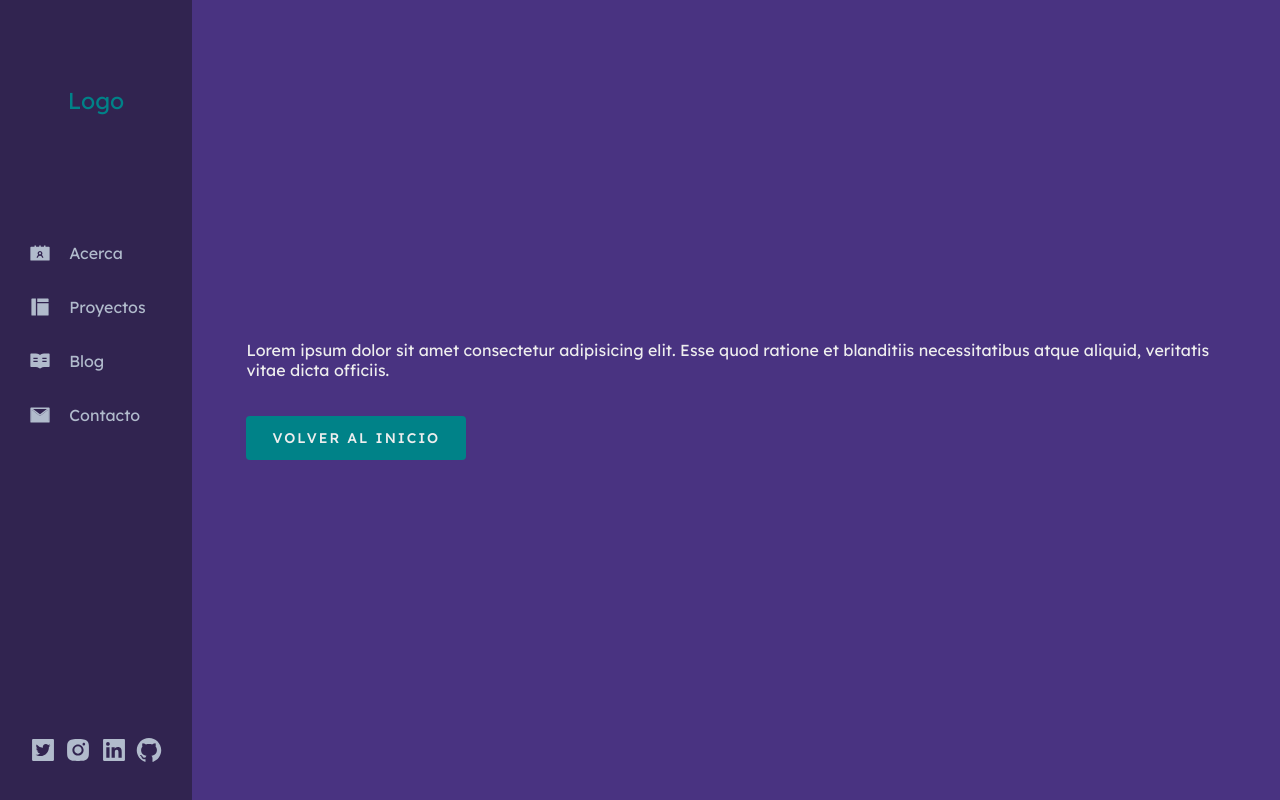
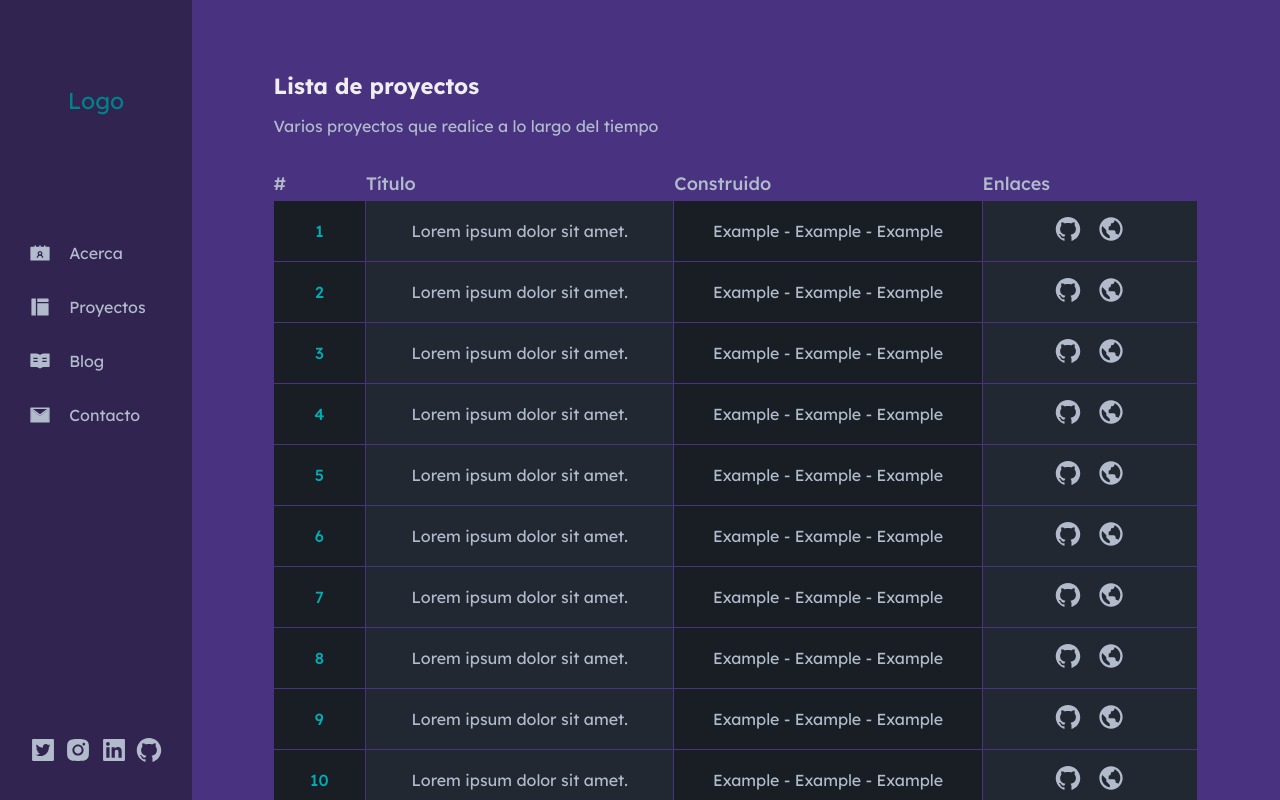
Before and after one commit to martinrol/mxrold, a React app: page /proyectos/listado in a window 1280 px wide. Shown: the top 800 px of the page. Built offline with nearby package versions, Linux system fonts and the light colour scheme; the HTML template or start-up script is replaced by a standard one.

Commit message:
Componente TotalWorks y TotalWorksList creados con sus estilos. Pequeños cambios en otros componentes

```diff
--- a/api/works.json
+++ b/api/works.json
@@ -25,7 +25,7 @@
             "build": "Example - Example - Example"
         }
     ],
-    "listOfWorks": [
+    "worksList": [
         {
             "id": 1,
             "number": "01",
@@ -62,5 +62,91 @@
             "title": "Título 6",
             "build": "Example - Example - Example"
         }
+    ],
+    "totalWorks": [
+        {
+            "id": 1,
+            "title": "Lorem ipsum dolor sit amet.",
+            "build": "Example - Example - Example",
+            "github": "",
+            "url": ""
+        },
+        {
+            "id": 2,
+            "title": "Lorem ipsum dolor sit amet.",
+            "build": "Example - Example - Example",
+            "github": "",
+            "url": ""
+        },
+        {
+            "id": 3,
+            "title": "Lorem ipsum dolor sit amet.",
+            "build": "Example - Example - Example",
+            "github": "",
+            "url": ""
+        },
+        {
+            "id": 4,
+            "title": "Lorem ipsum dolor sit amet.",
+            "build": "Example - Example - Example",
+            "github": "",
+            "url": ""
+        },
+        {
+            "id": 5,
+            "title": "Lorem ipsum dolor sit amet.",
+            "build": "Example - Example - Example",
+            "github": "",
+            "url": ""
+        },
+        {
+            "id": 6,
+            "title": "Lorem ipsum dolor sit amet.",
+            "build": "Example - Example - Example",
+            "github": "",
+            "url": ""
+        },
+        {
+            "id": 7,
+            "title": "Lorem ipsum dolor sit amet.",
+            "build": "Example - Example - Example",
+            "github": "",
+            "url": ""
+        },
+        {
+            "id": 8,
+            "title": "Lorem ipsum dolor sit amet.",
+            "build": "Example - Example - Example",
+            "github": "",
+            "url": ""
+        },
+        {
+            "id": 9,
+            "title": "Lorem ipsum dolor sit amet.",
+            "build": "Example - Example - Example",
+            "github": "",
+            "url": ""
+        },
+        {
+            "id": 10,
+            "title": "Lorem ipsum dolor sit amet.",
+            "build": "Example - Example - Example",
+            "github": "",
+            "url": ""
+        },
+        {
+            "id": 11,
+            "title": "Lorem ipsum dolor sit amet.",
+            "build": "Example - Example - Example",
+            "github": "",
+            "url": ""
+        },
+        {
+            "id": 12,
+            "title": "Lorem ipsum dolor sit amet.",
+            "build": "Example - Example - Example",
+            "github": "",
+            "url": ""
+        }
     ]
 }
--- /dev/null
+++ b/src/assets/styles/components/TotalWorks.css
@@ -0,0 +1,67 @@
+.TotalWorks {
+    width: 90%;
+    height: 100%;
+    margin: 36px auto;
+}
+
+.TotalWorks__title {
+    width: 100%;
+    height: max-content;
+    margin: 0 auto;
+}
+
+.TotalWorks__title h2 {
+    margin-bottom: 16px;
+    font-size: var(--l);
+    color: var(--light);
+}
+
+.TotalWorks__title p {
+    margin-bottom: 30px;
+    font-size: var(--m);
+    color: var(--lightGray);
+}
+
+.TotalWorks__categories {
+    display: grid;
+    grid-template: auto / .3fr 1fr .7fr;
+    width: 100%;
+    height: max-content;
+}
+
+.TotalWorks__categories p {
+    padding: 6px 0;
+    font-size: var(--l);
+    font-weight: 500;
+    color: var(--lightGray);
+}
+
+.TotalWorks__categories p:nth-child(3) {
+    display: none
+}
+
+@media screen and (min-width: 767px) {
+    .TotalWorks {
+        width: 85%;
+        margin: 72px auto;
+    }
+
+    .TotalWorks__title {
+        width: 85%;
+    }
+
+    .TotalWorks__title h2 {
+        font-size: var(--xl);
+    }
+
+    .TotalWorks__categories {
+        grid-template: auto / .3fr repeat(2, 1fr) .7fr;
+        width: 85%;
+        margin: 0 auto;
+    }
+
+    .TotalWorks__categories p:nth-child(3) {
+        display: inline;
+    }
+
+}
--- /dev/null
+++ b/src/assets/styles/components/TotalWorksList.css
@@ -0,0 +1,89 @@
+.TotalWorks__item {
+    display: grid;
+    grid-template: auto / .3fr 1fr .7fr;
+    width: 100%;
+    height: max-content;
+    border-bottom: 1px solid var(--purple2);
+}
+
+.TotalWorks__item:last-child {
+    border-bottom: none;
+}
+
+.TotalWorks__item--id,
+.TotalWorks__item--title,
+.TotalWorks__item--links {
+    display: grid;
+    grid-template-rows: auto;
+    place-items: center;
+    min-height: 80px;
+    height: max-content;
+    font-size: var(--s);
+    font-weight: 400;
+    color: var(--lightGray);
+    border-right: 1px solid var(--purple2);
+}
+
+.TotalWorks__item--id {
+    font-weight: 500;
+    background-color: var(--dark1);
+    color: var(--blue3);
+}
+
+.TotalWorks__item--title {
+    padding: 0 8px;
+    background-color: var(--dark2);
+}
+
+.TotalWorks__item--tools {
+   display: none;
+}
+
+.TotalWorks__item--links {
+    background-color: var(--dark2);
+}
+
+.TotalWorks__item--links a {
+    width: 22px;
+    height: 22px;
+    color: var(--lightGray);
+}
+
+.TotalWorks__item--links a:hover {
+    color: var(--light);
+}
+
+.TotalWorks__item--links a:first-child {
+    margin-right: 15px;
+}
+
+@media screen and (min-width: 767px) {
+    .TotalWorks__item {
+        grid-template: auto / .3fr repeat(2, 1fr) .7fr;
+        width: 85%;
+        margin: 0 auto;
+    }
+
+    .TotalWorks__item--tools {
+        display: grid;
+        grid-template-rows: auto;
+        place-items: center;
+        min-height: 80px;
+        height: max-content;
+        padding: 0 8px;
+        font-size: var(--s);
+        font-weight: 400;
+        background-color: var(--dark1);
+        color: var(--lightGray);
+        border-right: 1px solid var(--purple2);
+    }
+
+    .TotalWorks__item--id,
+    .TotalWorks__item--title,
+    .TotalWorks__item--tools,
+    .TotalWorks__item--links {
+        min-height: 60px;
+        height: max-content;
+        font-size: var(--m);
+    }
+}
--- a/src/assets/styles/components/Works.css
+++ b/src/assets/styles/components/Works.css
@@ -3,7 +3,7 @@
     max-width: 1440px;
     height: 100%;
     min-height: 100vh;
-    margin: 36px auto;
+    margin: 72px auto;
 }
 
 .Works__title {
--- /dev/null
+++ b/src/components/TotalWorks.jsx
@@ -0,0 +1,28 @@
+import React from 'react'
+import TotalWorksList from './TotalWorksList'
+import { totalWorks } from '../../api/works.json'
+import '../assets/styles/components/TotalWorks.css'
+
+const TotalWorks = () => {
+    return (
+        <section className="TotalWorks">
+            <div className="TotalWorks__title">
+                <h2>Lista de proyectos</h2>
+                <p>Varios proyectos que realice a lo largo del tiempo</p>
+            </div>
+            <div className="TotalWorks__categories">
+                <p>#</p>
+                <p>Título</p>
+                <p>Construido</p>
+                <p>Enlaces</p>
+            </div>
+            {
+                totalWorks.map((item) => (
+                    <TotalWorksList key={item.id} {...item} />
+                ))
+            }
+        </section>
+    )
+}
+
+export default TotalWorks
--- /dev/null
+++ b/src/components/TotalWorksList.jsx
@@ -0,0 +1,32 @@
+import React from 'react'
+import { BiWorld } from 'react-icons/bi'
+import { AiFillGithub } from 'react-icons/ai'
+import '../assets/styles/components/TotalWorksList.css'
+
+const TotalWorksList = ({ id, title, build, github, url }) => {
+    return (
+        <div className="TotalWorks__item">
+            <div className="TotalWorks__item--id">
+                <p>{id}</p>
+            </div>
+            <div className="TotalWorks__item--title">
+                <p>{title}</p>
+            </div>
+            <div className="TotalWorks__item--tools">
+                <p>{build}</p>
+            </div>
+            <div className="TotalWorks__item--links">
+                <span>
+                    <a href={github}>
+                        <AiFillGithub size="28px"/>
+                    </a>
+                    <a href={url}>
+                        <BiWorld size="28px"/>
+                    </a>
+                </span>
+            </div>
+        </div>
+    )
+}
+
+export default TotalWorksList
--- a/src/components/Works.jsx
+++ b/src/components/Works.jsx
@@ -1,8 +1,8 @@
 import React from 'react'
 import Button from './Button'
 import FeaturedWorks from './FeaturedWorks'
-import ListOfWorks from './ListOfWorks'
-import { featuredList, listOfWorks } from '../../api/works.json'
+import WorksList from './WorksList'
+import { featuredList, worksList } from '../../api/works.json'
 import '../assets/styles/components/Works.css'
 
 const Works = () => {
@@ -27,8 +27,8 @@ const Works = () => {
 
       <div className="Works__projects">
         {
-          listOfWorks.map((items) => (
-            <ListOfWorks key={items.id} {...items} />
+          worksList.map((items) => (
+            <WorksList key={items.id} {...items} />
           ))
         }
       </div>
--- a/src/components/ListOfWorks.jsx
+++ b/src/components/WorksList.jsx
@@ -1,7 +1,7 @@
 import React from 'react'
 import { BiWorld } from 'react-icons/bi'
 import { AiFillGithub } from 'react-icons/ai'
-import '../assets/styles/components/ListOfWorks.css'
+import '../assets/styles/components/WorksList.css'
 
 const ListOfWorks = ({ number, title, build }) => {
   return (
--- a/src/components/index.js
+++ b/src/components/index.js
@@ -1,4 +1,5 @@
 export { default as Home } from './Home'
 export { default as About } from './About'
 export { default as Works } from './Works'
+export { default as TotalWorks } from './TotalWorks'
 export { default as Contact } from './Contact'
--- a/src/routes/App.js
+++ b/src/routes/App.js
@@ -1,6 +1,6 @@
 import React from 'react'
 import { BrowserRouter, Switch, Route } from 'react-router-dom'
-import { About, Works, Contact } from '../components/'
+import { About, Works, Contact, TotalWorks } from '../components/'
 import { Main, Blog, NotFound } from '../pages/'
 import Layout from '../components/Layout'
 
@@ -13,6 +13,7 @@ const App = () => (
         <Route exact path='/proyectos' component={Works} />
         <Route exact path='/blog' component={Blog} />
         <Route exact path='/contacto' component={Contact} />
+        <Route exact path='/proyectos/listado' component={TotalWorks} />
         <Route path='*' component={NotFound} />
       </Switch>
     </Layout>
```
Also changed, not shown: src/assets/styles/components/WorksList.css (renamed from src/assets/styles/components/ListOfWorks.css).
